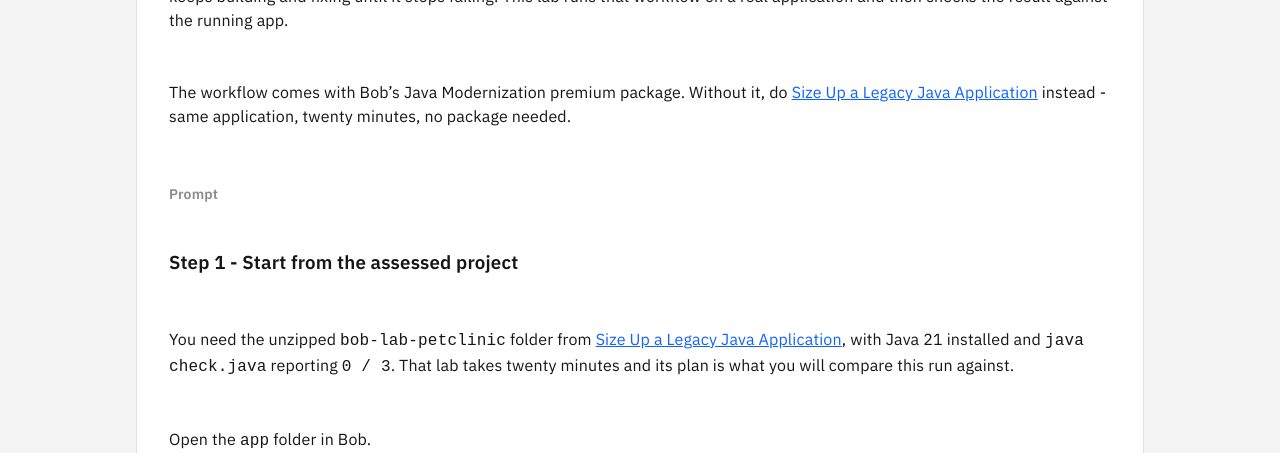
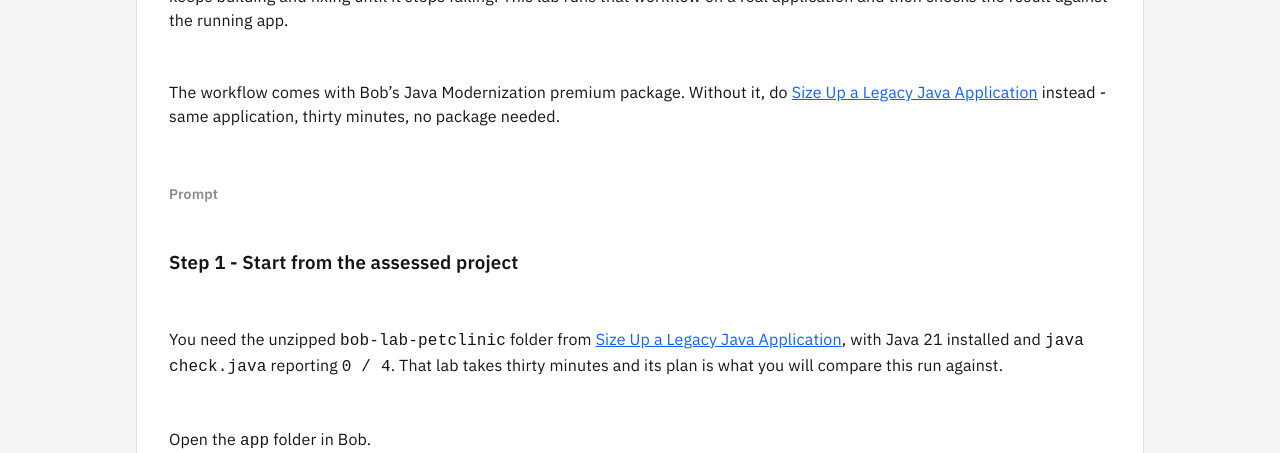
Before and after one commit to ce-aie-labs/bob-labs, a Jekyll site: the page built from _labs_en/migration/petclinic-upgrade.md, in a window 1280 px wide and 900 px high. Shown: the part 447-900 px from the top of the window. Built offline with Jekyll 4.4.1, drawn with Linux system fonts in a browser that asks for light colours.

Commit message:
Finalize Korean migration labs from a real Bob run; fix two factual errors
Both Korean prompts (assess and upgrade) were run through Bob live on
2026-08-19 and reached the documented behaviour - the upgrade landing
check.java at 4/4 (Boot 3.3.11, 169 tests, HTTP 200). Convert the two Korean
Bob-verify notes to Verified, and update the English notes to record that the
Korean sibling is now confirmed while the English wording still needs a run.

Also fix two errors the run exposed, in both languages:
- Step 1 said check.java reports 0 / 3; it has four checks and reports 0 / 4.
- Step 1 called the assess lab twenty minutes; its duration is thirty.

Add a Korean tip for the real 3/4 path: build and tests green but startup
fails on a ClassNotFoundException (json-path), resolved by handing boot.log
back per Step 7. English keeps its Bob-verify note pending an English run.

```diff
--- a/_labs_en/migration/petclinic-upgrade.md
+++ b/_labs_en/migration/petclinic-upgrade.md
@@ -15,13 +15,13 @@
 
 Bob's Java Modernization package runs those steps as a fixed workflow: it works out the dependencies itself, applies OpenRewrite recipes for the mechanical rewrites, looks up known vulnerabilities and repairs them as one of its own stages, and keeps building and fixing until it stops failing. This lab runs that workflow on a real application and then checks the result against the running app.
 
-The workflow comes with Bob's Java Modernization premium package. Without it, do [Size Up a Legacy Java Application](../petclinic-assess/) instead - same application, twenty minutes, no package needed.
+The workflow comes with Bob's Java Modernization premium package. Without it, do [Size Up a Legacy Java Application](../petclinic-assess/) instead - same application, thirty minutes, no package needed.
 
 ## Prompt
 
 ### Step 1 - Start from the assessed project
 
-You need the unzipped `bob-lab-petclinic` folder from [Size Up a Legacy Java Application](../petclinic-assess/), with Java 21 installed and `java check.java` reporting `0 / 3`. That lab takes twenty minutes and its plan is what you will compare this run against.
+You need the unzipped `bob-lab-petclinic` folder from [Size Up a Legacy Java Application](../petclinic-assess/), with Java 21 installed and `java check.java` reporting `0 / 4`. That lab takes thirty minutes and its plan is what you will compare this run against.
 
 Open the `app` folder in Bob.
 
@@ -132,7 +132,7 @@
 - [ ] All **169 tests still running and passing**, with nothing disabled and no assertions dropped - `check.java` fails the Tests line if the count moved, so a green line here means the bar did not move
 - [ ] The API console still opens at the same address and `GET /vets` returns the same six vets as before - even though the library rendering that console was replaced
 
-<!-- Bob-verify: the workflow behaviour above - the stage names, the Boot 2.7 proposal in Step 3, the recipe and vulnerability stages - comes from 18 recorded runs of this premium workflow against this exact fixture, but those runs were driven with Korean prompts, so this English wording has not been run. The check.java output is real, captured by running the tool against a recorded successful result. Confirm the English prompt reaches the same workflow before using this with participants. -->
+<!-- Bob-verify: the workflow behaviour above - the stage names, the Boot 2.7 proposal in Step 3, the recipe and vulnerability stages - comes from 18 recorded runs of this premium workflow against this exact fixture, plus a live run on 2026-08-19 with the Korean prompt (the KO sibling file), which reached the same workflow and landed check.java at 4/4 (Boot 3.3.11, 169 tests, HTTP 200). This English wording has still not been run. Confirm the English prompt reaches the same workflow before using this with participants. -->
 
 ## Tips
 
```
Also changed, not shown: _labs_en/migration/petclinic-assess.md (+1 -1 lines), _labs_ko/migration/petclinic-assess.md (+2 -2 lines), _labs_ko/migration/petclinic-upgrade.md (+4 -3 lines).
